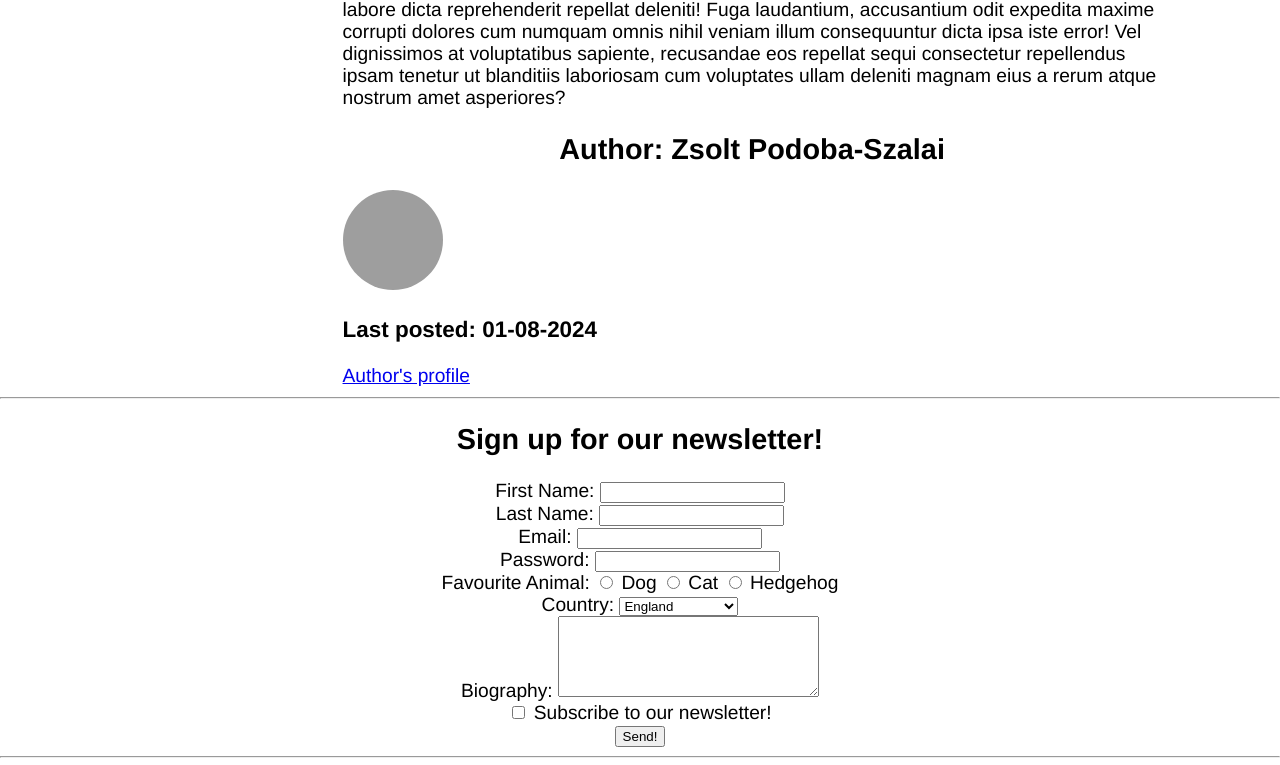
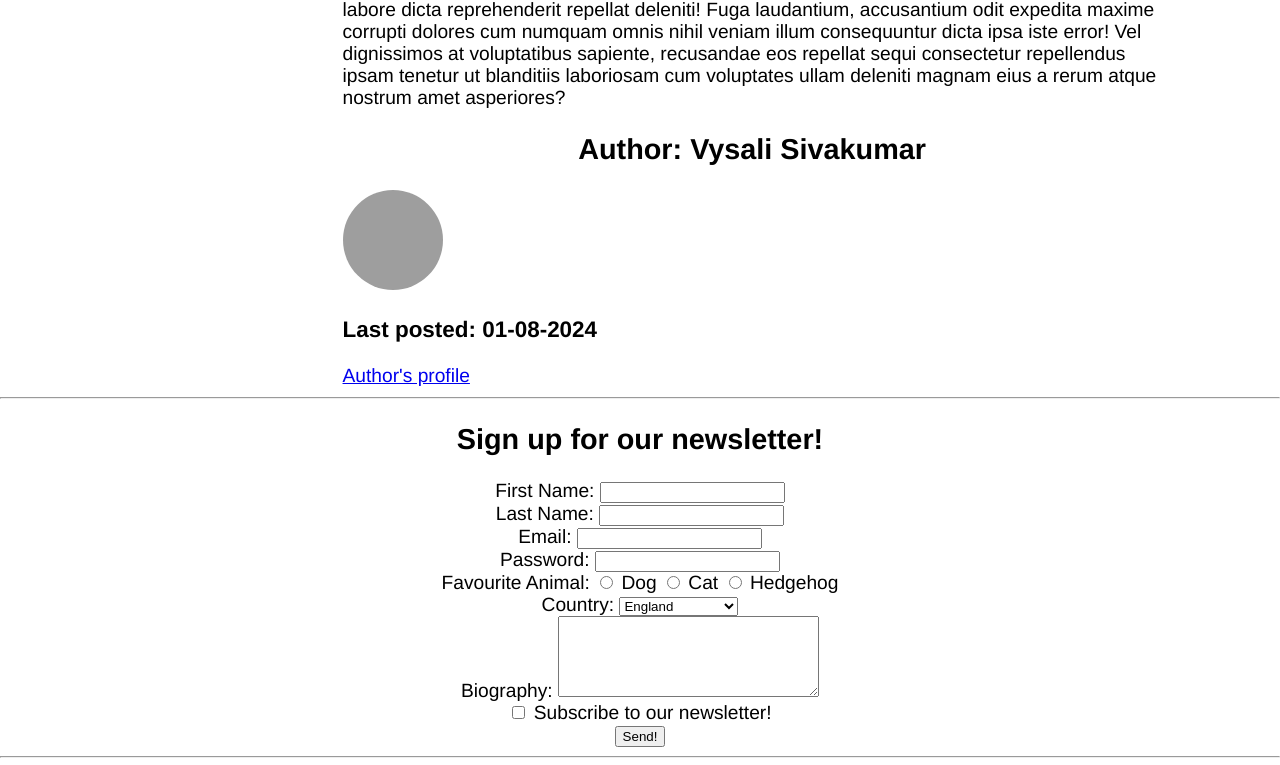
Before and after one commit to vysalisivakumar/vysalisivakumar.github.io, a plain HTML site: page index.html in a window 1280 px wide. Shown: the part 812-1577 px from the top of the page. Drawn offline with Linux system fonts and the light colour scheme; no server answers; grey boxes are pictures that could not be loaded.

Commit message:
Update index.html

```diff
--- a/index.html
+++ b/index.html
@@ -61,7 +61,7 @@
                         <p>Lorem ipsum, dolor sit amet consectetur adipisicing elit. Magnam velit doloremque nihil molestias sed provident deleniti sapiente omnis tenetur autem voluptatum aliquid accusamus, animi cum ducimus adipisci quam, hic a ipsum aperiam necessitatibus, eveniet debitis ullam! Aut mollitia sequi unde enim obcaecati. Suscipit a quibusdam doloribus ratione tempora, at iusto. Voluptas quae, ad, fugiat est odio ipsa maxime adipisci, nesciunt commodi vitae animi. Labore accusamus eaque similique voluptates veniam illum, dicta nam eius delectus provident quaerat rem consequuntur! Repudiandae quo nesciunt quos facere animi esse dignissimos explicabo perferendis veritatis nemo amet, accusantium voluptate beatae dolore optio distinctio excepturi labore dicta reprehenderit repellat deleniti! Fuga laudantium, accusantium odit expedita maxime corrupti dolores cum numquam omnis nihil veniam illum consequuntur dicta ipsa iste error! Vel dignissimos at voluptatibus sapiente, recusandae eos repellat sequi consectetur repellendus ipsam tenetur ut blanditiis laboriosam cum voluptates ullam deleniti magnam eius a rerum atque nostrum amet asperiores?</p>
                     </main>
                     <footer>
-                        <h2>Author: Zsolt Podoba-Szalai</h2>
+                        <h2>Author: Vysali Sivakumar</h2>
                         <img src="https://placebear.com/100/100" alt="A profile pic of a bear">
                         <h3>Last posted: 01-08-2024</h3>
                         <a href="https://www.linkedin.com/groups/13074067/" target="_blank">Author's profile</a>
```
